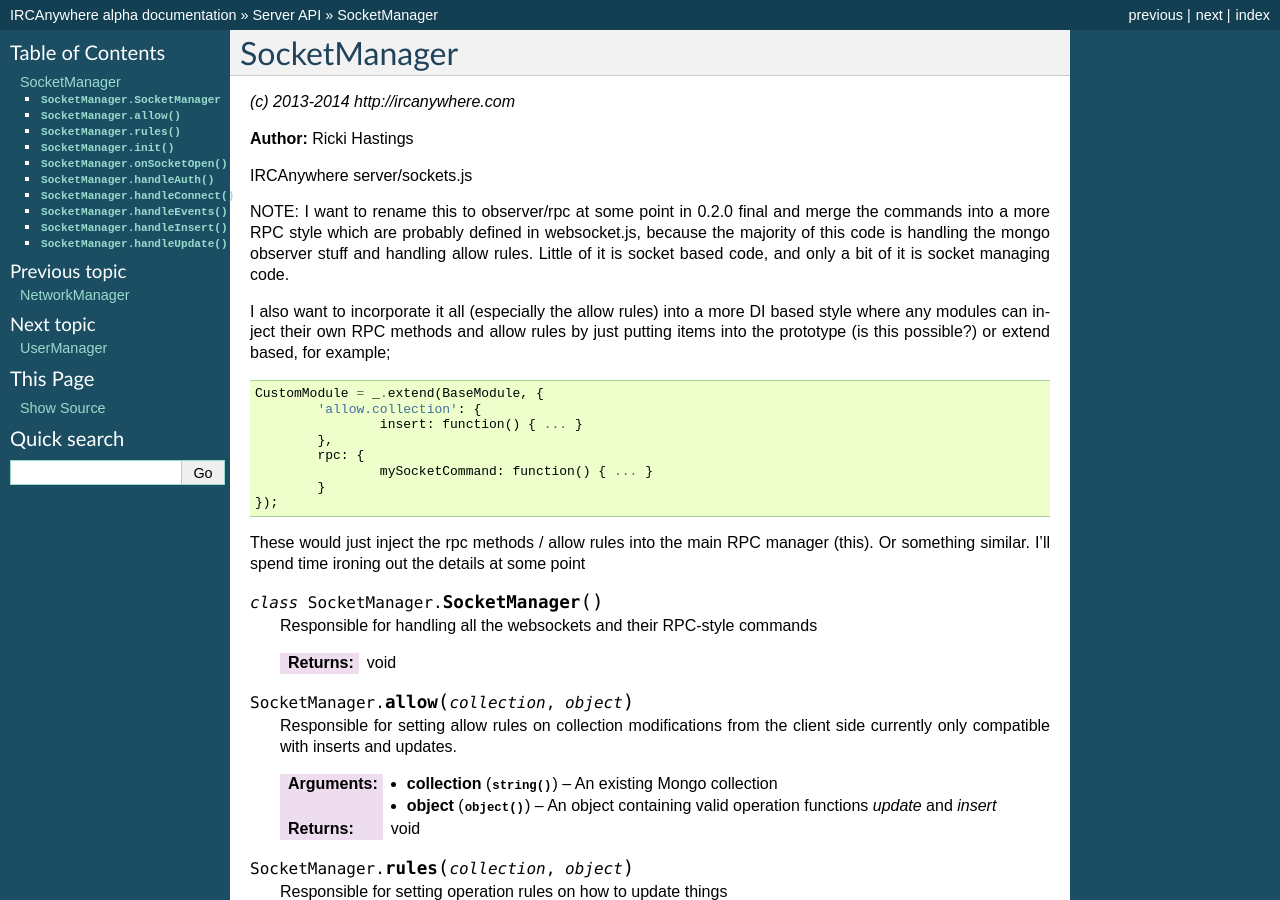
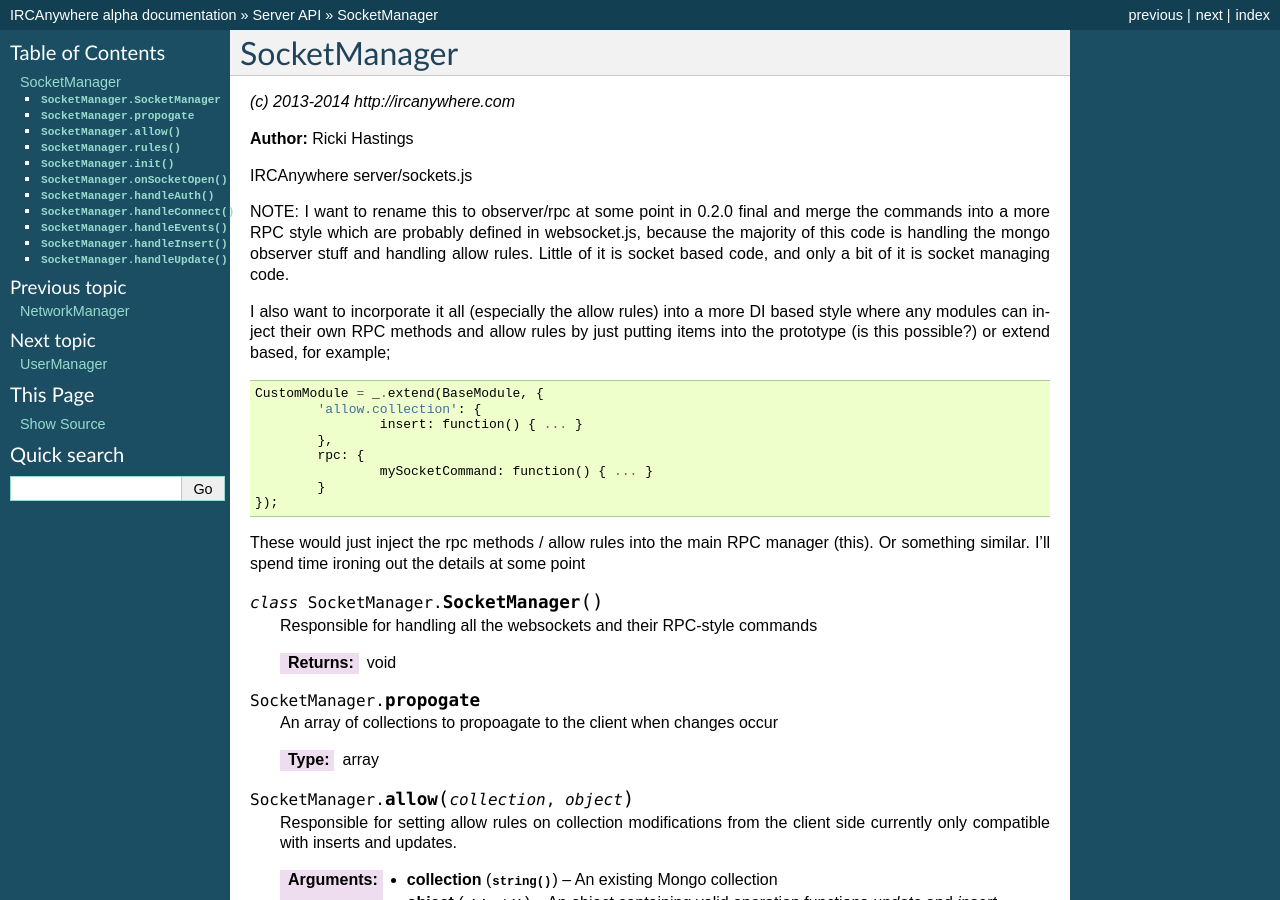
Before and after one commit to ircanywhere/ircanywhere.github.io, a Sphinx documentation site: the page built from docs/source/server/sockets.rst, in a window 1280 px wide and 900 px high. Built offline with Sphinx 7.4.7, drawn with Linux system fonts in a browser that asks for light colours.

Commit message:
Changes to the sockets documentation

```diff
--- a/docs/source/server/sockets.rst
+++ b/docs/source/server/sockets.rst
@@ -33,6 +33,12 @@ Or something similar. I'll spend time ironing out the details at some point
    Responsible for handling all the websockets and their RPC-style commands
 
    :returns: void
+
+.. js:attribute:: SocketManager.propogate
+
+   An array of collections to propoagate to the client when changes occur
+
+   :type: array
 
 .. js:function:: SocketManager.allow(collection, object)
 
```
